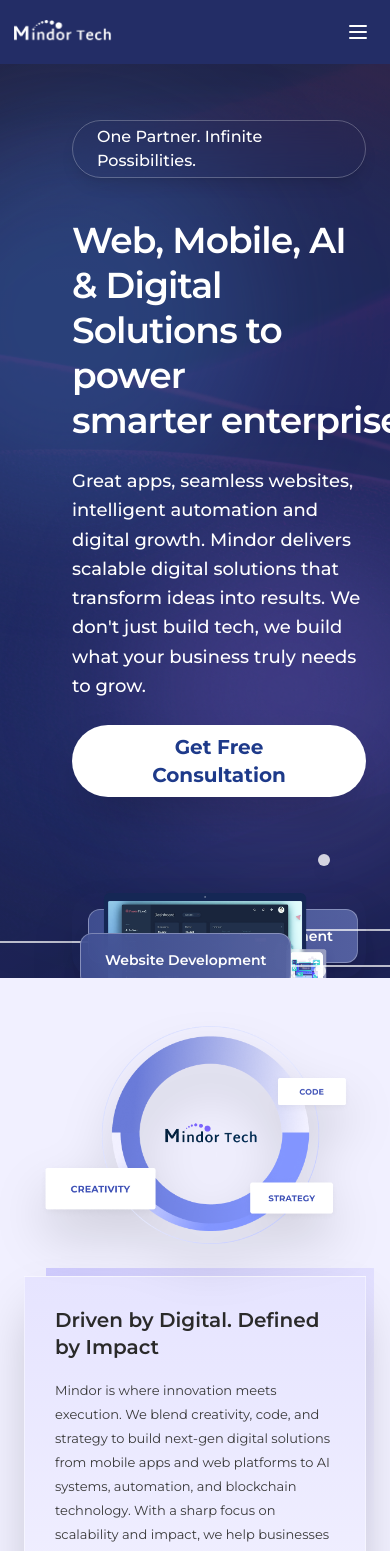
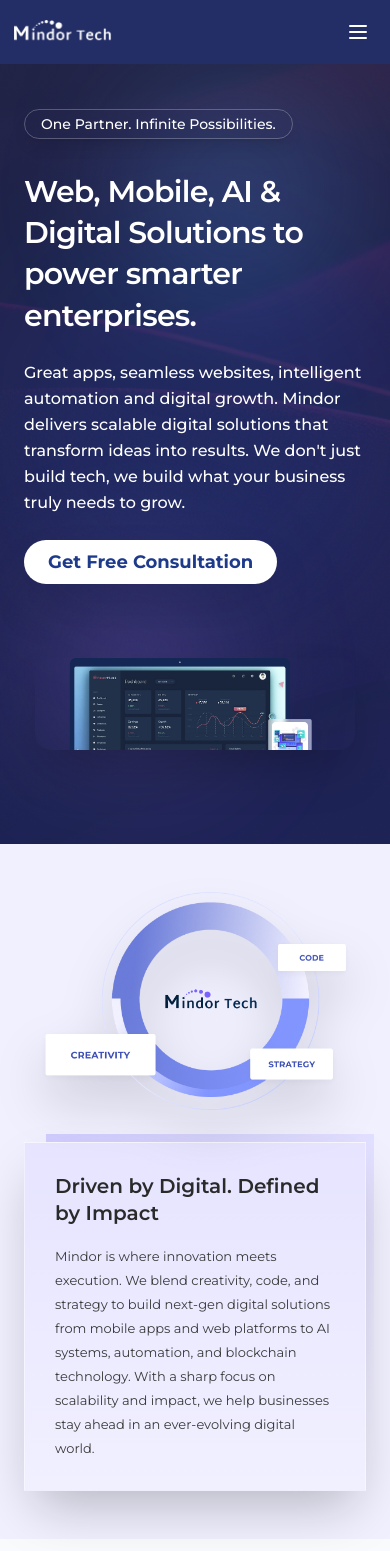
Before and after one commit to rastogi30/Mindor-tech, a Next.js app: page / in a window 390 px wide. Shown: the top 1551 px of the page. Built offline with nearby package versions, Linux system fonts and the light colour scheme.

Commit message:
modified pages/landing.tsx

```diff
--- a/pages/landing.tsx
+++ b/pages/landing.tsx
@@ -1,44 +1,54 @@
-import React from 'react';
-import Navbar from './../src/components/Navbar';
+import React from "react";
+import Navbar from "./../src/components/Navbar";
 
 const MindorTechHomepage: React.FC = () => {
   return (
-    <div className="min-h-screen text-white relative overflow-hidden" style={{
-      background: `linear-gradient(180deg, #2E386E 0%, #2D3A87 100%), url(/assets/background.png)`,
-      backgroundSize: 'cover, cover',
-      backgroundPosition: 'center, center',
-      backgroundRepeat: 'no-repeat, no-repeat',
-      backgroundBlendMode: 'overlay'
-    }}>
-
+    <div
+      className="min-h-screen text-white relative overflow-hidden"
+      style={{
+        background: `linear-gradient(180deg, #2E386E 0%, #2D3A87 100%), url(/assets/background.png)`,
+        backgroundSize: "cover, cover",
+        backgroundPosition: "center, center",
+        backgroundRepeat: "no-repeat, no-repeat",
+        backgroundBlendMode: "overlay",
+      }}
+    >
       <div className="absolute inset-0 bg-black/20"></div>
 
       <div className="absolute inset-0">
-        <div className="absolute top-32 right-32 w-96 h-96 bg-blue-400/20 rounded-full blur-3xl"></div>
-        <div className="absolute bottom-32 left-32 w-80 h-80 bg-purple-400/20 rounded-full blur-3xl"></div>
-        <div className="absolute top-1/2 left-1/2 transform -translate-x-1/2 -translate-y-1/2 w-[800px] h-[800px] bg-blue-600/10 rounded-full blur-3xl"></div>
+        <div className="absolute top-20 right-10 md:top-32 md:right-32 w-56 h-56 md:w-96 md:h-96 bg-blue-400/20 rounded-full blur-3xl"></div>
+        <div className="absolute bottom-20 left-10 md:bottom-32 md:left-32 w-48 h-48 md:w-80 md:h-80 bg-purple-400/20 rounded-full blur-3xl"></div>
+        <div className="absolute top-1/2 left-1/2 -translate-x-1/2 -translate-y-1/2 w-[400px] h-[400px] md:w-[800px] md:h-[800px] bg-blue-600/10 rounded-full blur-3xl"></div>
       </div>
 
       <Navbar />
 
-      <div className="relative z-20 px-12 w-full mx-auto pt-20 ml-6" >
-        <div className="grid grid-cols-1 gap-24 items-center min-h-[80vh]">
-
-          <div className="space-y-10 pt-10">
-            <div className="inline-block backdrop-blur-md border border-white/25 px-6 py-1 rounded-full text-base font-medium shadow-lg">
+      <div className="relative z-20 px-6 md:px-12 w-full mx-auto pt-20">
+        <div className="grid grid-cols-1 gap-16 md:gap-24 items-center min-h-[80vh]">
+          {/* left section */}
+          <div className="space-y-8 md:space-y-10 pt-6 md:pt-10">
+            <div className="inline-block backdrop-blur-md border border-white/25 px-4 py-1 rounded-full text-sm md:text-base font-medium shadow-lg">
               One Partner. Infinite Possibilities.
             </div>
 
-            <div className="lg:flex lg:items-start lg:justify-between mt-5">
-              <h1 className="text-4xl xl:text-5xl font-semibold leading-tight tracking-tight lg:max-w-[55%]" style={{ color: 'ffffff' }}>
-                Web, Mobile, AI & Digital Solutions to power smarter enterprises.
+            <div className="flex flex-col lg:flex-row lg:items-start lg:justify-between mt-5">
+              <h1 className="text-3xl md:text-4xl xl:text-5xl font-semibold leading-snug md:leading-tight tracking-tight lg:max-w-[55%] text-white">
+                Web, Mobile, AI & Digital Solutions to power smarter enterprises.
               </h1>
-              <div className="mt-6 lg:mt-0 lg:max-w-[40%] lg:text-left">
-                <p className="text-lg text-white leading-relaxed font-medium">
-                  Great apps, seamless websites, intelligent automation and digital growth. Mindor delivers scalable digital solutions that transform ideas into results. We don't just build tech, we build what your business truly needs to grow.
+
+              <div className="mt-6 lg:mt-0 lg:max-w-[40%]">
+                <p className="text-base md:text-lg text-white leading-relaxed font-medium">
+                  Great apps, seamless websites, intelligent automation and digital
+                  growth. Mindor delivers scalable digital solutions that transform
+                  ideas into results. We don't just build tech, we build what your
+                  business truly needs to grow.
                 </p>
-                <a href="https://calendar.app.google/c94YxYt7MYuphBsw6" target="_blank" rel="noopener noreferrer">
-                  <button className="bg-white text-blue-900 px-10 py-2 rounded-full font-bold text-xl hover:bg-white/90 transition-all shadow-2xl hover:shadow-3xl transform hover:scale-105 mt-6">
+                <a
+                  href="https://calendar.app.google/c94YxYt7MYuphBsw6"
+                  target="_blank"
+                  rel="noopener noreferrer"
+                >
+                  <button className="bg-white text-blue-900 px-6 md:px-10 py-2 rounded-full font-bold text-lg md:text-xl hover:bg-white/90 transition-all shadow-2xl hover:shadow-3xl transform hover:scale-105 mt-6">
                     Get Free Consultation
                   </button>
                 </a>
@@ -47,40 +57,58 @@ const MindorTechHomepage: React.FC = () => {
           </div>
 
           <div className="relative flex items-center justify-center">
-            <div className="absolute top-10 left-2 z-30">
-              <div className="backdrop-blur-md border border-white/30 px-6 py-4 rounded-xl shadow-xl" style={{
-                background: 'linear-gradient(90deg, rgba(65, 80, 147, 0.92) 0%, rgba(88, 101, 165, 0.92) 100%)'
-              }}>
-                <p className="text-white text-sm font-semibold">Website Development</p>
+            <div className="hidden md:block absolute top-10 left-2 z-30">
+              <div
+                className="backdrop-blur-md border border-white/30 px-4 md:px-6 py-3 md:py-4 rounded-xl shadow-xl"
+                style={{
+                  background:
+                    "linear-gradient(90deg, rgba(65, 80, 147, 0.92) 0%, rgba(88, 101, 165, 0.92) 100%)",
+                }}
+              >
+                <p className="text-white text-xs md:text-sm font-semibold">
+                  Website Development
+                </p>
               </div>
-              <div className="absolute top-8 left-full w-40 h-0.5 bg-white/70"></div>
-              <div className="absolute top-8 left-[calc(100%+160px)] w-0.5 h-24 bg-white/70"></div>
+              <div className="absolute top-8 left-full w-24 md:w-40 h-0.5 bg-white/70"></div>
+              <div className="absolute top-8 left-[calc(100%+96px)] md:left-[calc(100%+160px)] w-0.5 h-16 md:h-24 bg-white/70"></div>
             </div>
-            <div className="absolute top-25 right-2 z-25">
-              <div className="backdrop-blur-md border border-white/30 px-6 py-4 rounded-xl shadow-xl" style={{
-                background: 'linear-gradient(90deg, rgba(65, 80, 147, 0.92) 0%, rgba(88, 101, 165, 0.92) 100%)'
-              }}>
-                <p className="text-white text-sm font-semibold">Mobile App Development</p>
+
+            <div className="hidden md:block absolute top-28 right-2 z-25">
+              <div
+                className="backdrop-blur-md border border-white/30 px-4 md:px-6 py-3 md:py-4 rounded-xl shadow-xl"
+                style={{
+                  background:
+                    "linear-gradient(90deg, rgba(65, 80, 147, 0.92) 0%, rgba(88, 101, 165, 0.92) 100%)",
+                }}
+              >
+                <p className="text-white text-xs md:text-sm font-semibold">
+                  Mobile App Development
+                </p>
               </div>
-              <div className="absolute top-8 right-full w-44 h-0.5 bg-white/70"></div>
-              <div className="absolute top-8 right-[calc(100%+176px)] w-0.5 h-32 bg-white/70"></div>
+              <div className="absolute top-8 right-full w-28 md:w-44 h-0.5 bg-white/70"></div>
+              <div className="absolute top-8 right-[calc(100%+112px)] md:right-[calc(100%+176px)] w-0.5 h-20 md:h-32 bg-white/70"></div>
             </div>
-              <div className="absolute bottom-15 left-4 z-25">
-              <div className="backdrop-blur-md border border-white/30 px-6 py-4 rounded-xl shadow-xl" style={{
-                background: 'linear-gradient(90deg, rgba(65, 80, 147, 0.92) 0%, rgba(88, 101, 165, 0.92) 100%)'
-              }}>
-                <p className="text-white text-sm font-semibold">AI Powered Solutions</p>
+
+            <div className="hidden md:block absolute bottom-12 left-4 z-25">
+              <div
+                className="backdrop-blur-md border border-white/30 px-4 md:px-6 py-3 md:py-4 rounded-xl shadow-xl"
+                style={{
+                  background:
+                    "linear-gradient(90deg, rgba(65, 80, 147, 0.92) 0%, rgba(88, 101, 165, 0.92) 100%)",
+                }}
+              >
+                <p className="text-white text-xs md:text-sm font-semibold">
+                  AI Powered Solutions
+                </p>
               </div>
-              <div className="absolute bottom-8 left-full w-36 h-0.5 bg-white/70"></div>
-              <div className="absolute bottom-8 left-[calc(100%+144px)] w-0.5 h-20 bg-white/70"></div>
+              <div className="absolute bottom-8 left-full w-28 md:w-36 h-0.5 bg-white/70"></div>
+              <div className="absolute bottom-8 left-[calc(100%+112px)] md:left-[calc(100%+144px)] w-0.5 h-16 md:h-20 bg-white/70"></div>
             </div>
-            <div className="absolute top-[72px] left-[242px] w-3 h-3 bg-white/80 rounded-full z-30 shadow-lg"></div>
-            <div className="absolute top-[160px] right-[242px] w-3 h-3 bg-white/80 rounded-full z-30 shadow-lg"></div>
-            <div className="absolute bottom-[112px] left-[246px] w-3 h-3 bg-white/80 rounded-full z-30 shadow-lg"></div>
+
             <img
               src="/assets/hero.png"
               alt="Dashboard preview"
-              className="relative z-20 w-full max-w-[900px] h-auto rounded-3xl shadow-2xl"
+              className="relative z-20 w-full max-w-[320px] sm:max-w-[500px] md:max-w-[700px] lg:max-w-[900px] h-auto rounded-2xl md:rounded-3xl shadow-2xl"
             />
           </div>
         </div>
```
